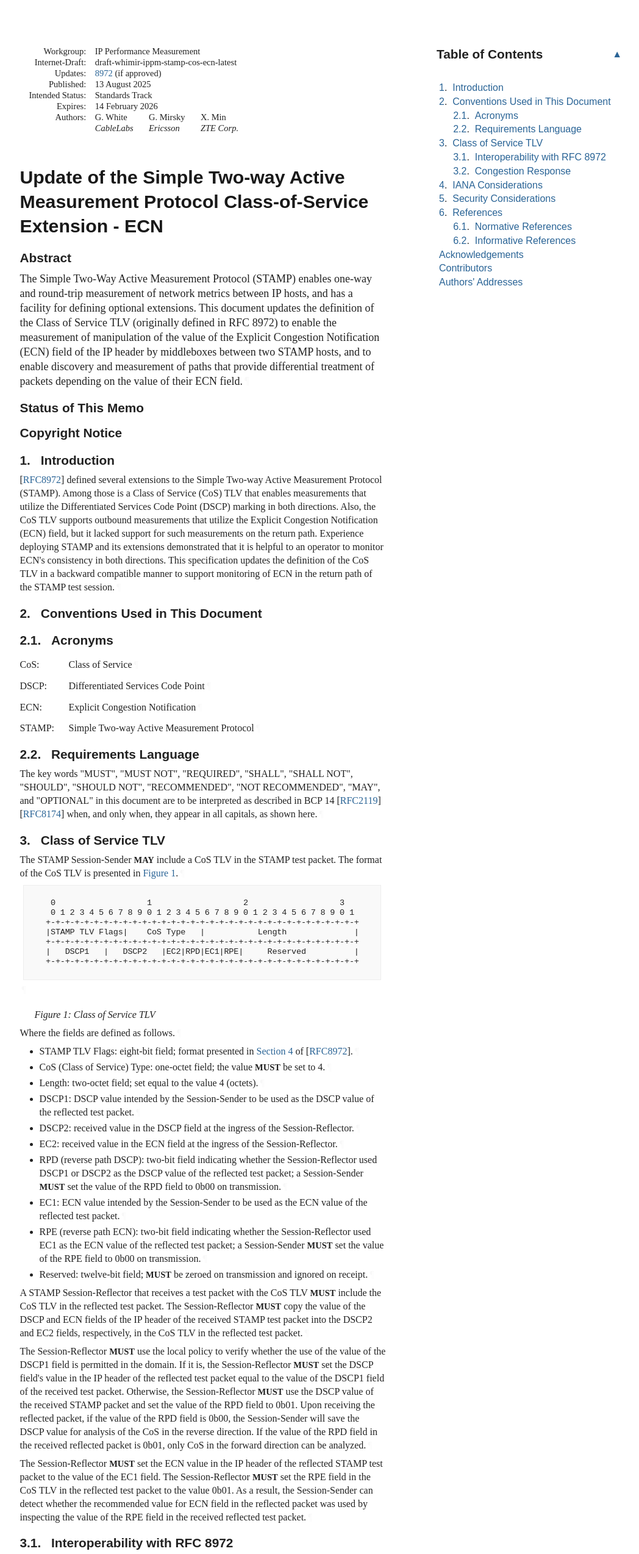
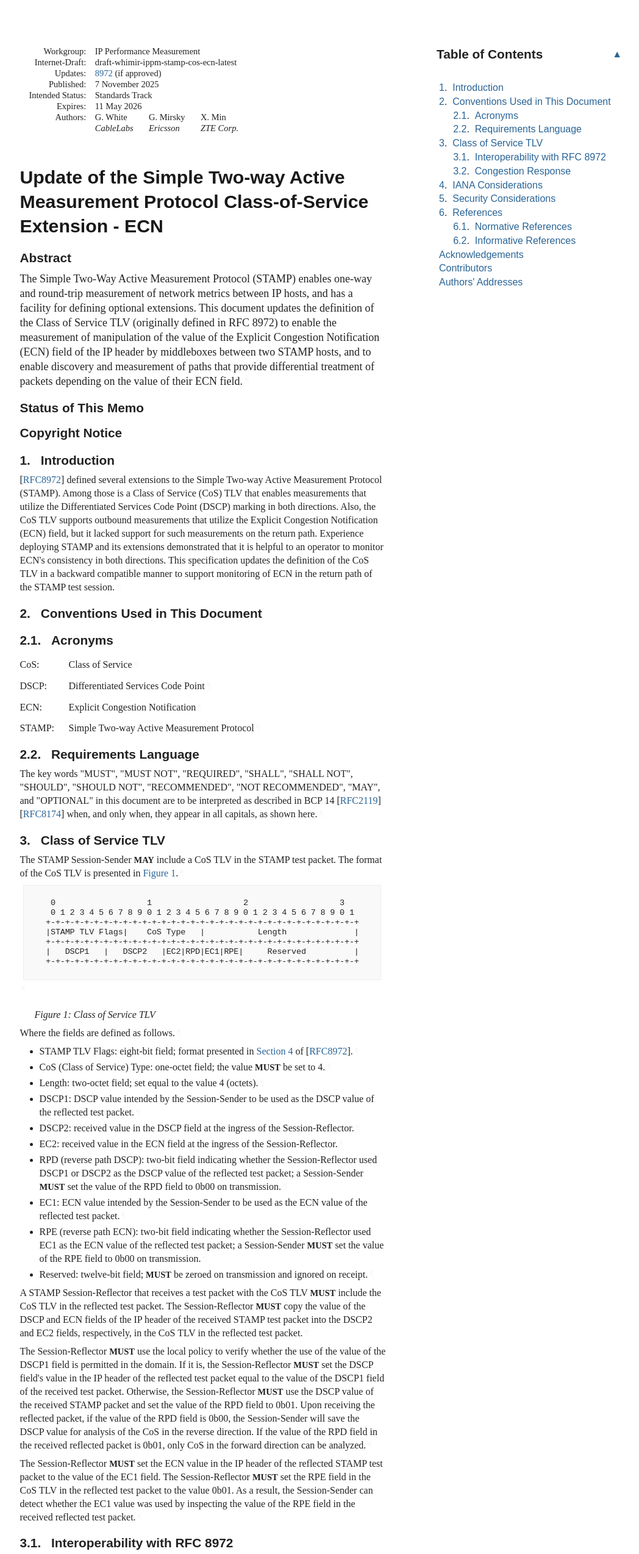
Before and after one commit to gwhiteCL/draft-whimir-ippm-stamp-cos-ecn, a plain HTML site: page draft-whimir-ippm-stamp-cos-ecn.html in a window 1280 px wide. Shown: the top 2548 px of the page at 61% size, without its empty margins (92-1140 px from the left). Drawn offline with Linux system fonts and the light colour scheme; a web font is replaced by a local one.

Commit message:
Script updating gh-pages from 452d454. [ci skip]

```diff
--- a/draft-whimir-ippm-stamp-cos-ecn.html
+++ b/draft-whimir-ippm-stamp-cos-ecn.html
@@ -17,26 +17,25 @@
     enable discovery and measurement of paths that provide differential treatment of packets depending
     on the value of their ECN field.
     " name="description">
-<meta content="xml2rfc 3.30.0" name="generator">
+<meta content="xml2rfc 3.31.0" name="generator">
 <meta content="stamp" name="keyword">
 <meta content="DSCP" name="keyword">
 <meta content="ECN" name="keyword">
 <meta content="Congestion" name="keyword">
 <meta content="draft-whimir-ippm-stamp-cos-ecn-latest" name="ietf.draft">
 <!-- Generator version information:
-  xml2rfc 3.30.0
-    Python 3.12.11
+  xml2rfc 3.31.0
+    Python 3.12.12
     ConfigArgParse 1.7
     google-i18n-address 3.1.1
     intervaltree 3.1.0
     Jinja2 3.1.6
     lxml 5.3.1
-    platformdirs 4.3.8
+    platformdirs 4.5.0
     pycountry 24.6.1
     PyYAML 6.0.2
-    requests 2.32.4
-    setuptools 80.9.0
-    wcwidth 0.2.13
+    requests 2.32.5
+    wcwidth 0.2.14
 -->
 <link href="draft-whimir-ippm-stamp-cos-ecn.xml" rel="alternate" type="application/rfc+xml">
 <link href="#copyright" rel="license">
@@ -1055,11 +1054,11 @@ svg :is([fill="white"], [fill^="#fff"]) {
 <thead><tr>
 <td class="left">Internet-Draft</td>
 <td class="center">STAMP CoS ECN Update</td>
-<td class="right">August 2025</td>
+<td class="right">November 2025</td>
 </tr></thead>
 <tfoot><tr>
 <td class="left">White, et al.</td>
-<td class="center">Expires 14 February 2026</td>
+<td class="center">Expires 11 May 2026</td>
 <td class="right">[Page]</td>
 </tr></tfoot>
 </table>
@@ -1075,12 +1074,12 @@ svg :is([fill="white"], [fill^="#fff"]) {
 <a href="https://www.rfc-editor.org/rfc/rfc8972" class="eref">8972</a> (if approved)</dd>
 <dt class="label-published">Published:</dt>
 <dd class="published">
-<time datetime="2025-08-13" class="published">13 August 2025</time>
+<time datetime="2025-11-07" class="published">7 November 2025</time>
     </dd>
 <dt class="label-intended-status">Intended Status:</dt>
 <dd class="intended-status">Standards Track</dd>
 <dt class="label-expires">Expires:</dt>
-<dd class="expires"><time datetime="2026-02-14">14 February 2026</time></dd>
+<dd class="expires"><time datetime="2026-05-11">11 May 2026</time></dd>
 <dt class="label-authors">Authors:</dt>
 <dd class="authors">
 <div class="author">
@@ -1128,7 +1127,7 @@ svg :is([fill="white"], [fill^="#fff"]) {
         time. It is inappropriate to use Internet-Drafts as reference
         material or to cite them other than as "work in progress."<a href="#section-boilerplate.1-3" class="pilcrow">¶</a></p>
 <p id="section-boilerplate.1-4">
-        This Internet-Draft will expire on 14 February 2026.<a href="#section-boilerplate.1-4" class="pilcrow">¶</a></p>
+        This Internet-Draft will expire on 11 May 2026.<a href="#section-boilerplate.1-4" class="pilcrow">¶</a></p>
 </section>
 </div>
 <div id="copyright">
@@ -1339,8 +1338,8 @@ svg :is([fill="white"], [fill^="#fff"]) {
       reflected STAMP test packet to the value of the EC1 field.
       The Session-Reflector <span class="bcp14">MUST</span> set the RPE field in the CoS TLV in the
       reflected test packet to the value 0b01.
-      As a result, the Session-Sender can detect whether the recommended
-      value for ECN field in the reflected packet was used by
+      As a result, the Session-Sender can detect whether the EC1
+      value was used by
       inspecting the value of the RPE field in the received
       reflected test packet.<a href="#section-3-7" class="pilcrow">¶</a></p>
 <section id="section-3.1">
```
Also changed, not shown: draft-whimir-ippm-stamp-cos-ecn.txt.
